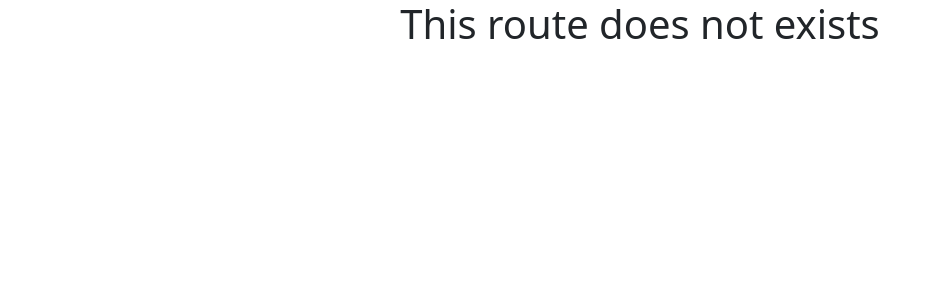
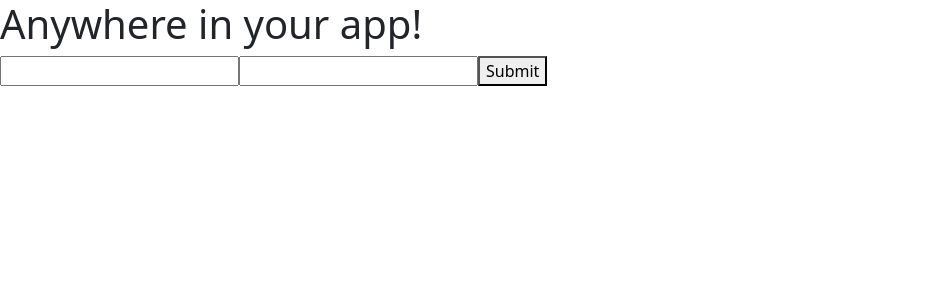
Before and after one commit to monamankar/ReactFirstProject, a React (Create React App) app: page /sign-in-formik in a window 1280 px wide. Shown: the top 300 px of the page, without its empty margins (0-941 px from the left). Built offline with nearby package versions, Linux system fonts and the light colour scheme.

Commit message:
signinformik added

```diff
--- a/src/App.js
+++ b/src/App.js
@@ -15,6 +15,7 @@ import WeatherApiSix from './WeatherApiSix';
 import WeatherApiCards from './WeatherApiCards';
 import SignUpValid from './SignUpValid';
 import SignInValid from './SignInValid';
+import SignInFormik from './SignInFormik';
 
 function App() {
   return (
@@ -31,6 +32,7 @@ function App() {
         <Route path='sign-up' element={<SignUp/>}/>
         <Route path='sign-in-valid' element={<SignInValid/>}/>
         <Route path='sign-up-valid' element={<SignUpValid/>}/>
+        <Route path='sign-in-formik' element={<SignInFormik/>}/>
         <Route path='weather-api' element={<WeatherApi/>}/>
         <Route path='weather-api-six' element={<WeatherApiSix/>}/>
         <Route path='weather-api-cards' element={<WeatherApiCards/>}/>
--- a/src/Layout1.js
+++ b/src/Layout1.js
@@ -14,6 +14,7 @@ function Layout1() {
       <a href='/sign-up'>Sign-Up</a><br/>
       <a href='/sign-in-valid'>Sign-In-Valid</a><br/>
       <a href='/sign-up-valid'>Sign-Up-Valid</a><br/>
+      <a href='/sign-in-valid'>Sign-In-Valid</a><br/>
       <a href='/weather-api'>WeatherApi</a><br/>
       <a href='/weather-api-six'>WeatherApiSix</a><br/>
       <a href='/weather-api-cards'>WeatherApiCards</a><br/>
--- /dev/null
+++ b/src/SignInFormik.js
@@ -0,0 +1,63 @@
+import React from 'react';
+import { Formik } from 'formik';
+
+const SignInFormik = () => (
+  <div>
+    <h1>Anywhere in your app!</h1>
+    <Formik
+      initialValues={{ username: '', password: '' }}
+      validate={values => {
+        const errors = {};
+        if (!values.username) {
+          errors.username = 'Required';
+        } else if (
+          !/^[A-Z0-9._%+-]+@[A-Z0-9.-]+\.[A-Z]{2,}$/i.test(values.username)
+        ) {
+          errors.username = 'Invalid username address';
+        }
+        return errors;
+      }}
+      onSubmit={(values, { setSubmitting }) => {
+        setTimeout(() => {
+          alert(JSON.stringify(values, null, 2));
+          setSubmitting(false);
+        }, 400);
+      }}
+    >
+      {({
+        values,
+        errors,
+        touched,
+        handleChange,
+        handleBlur,
+        handleSubmit,
+        isSubmitting,
+        /* and other goodies */
+      }) => (
+        <form onSubmit={handleSubmit}>
+          <input
+            type="username"
+            name="username"
+            onChange={handleChange}
+            onBlur={handleBlur}
+            value={values.username}
+          />
+          {errors.username && touched.username && errors.username}
+          <input
+            type="password"
+            name="password"
+            onChange={handleChange}
+            onBlur={handleBlur}
+            value={values.password}
+          />
+          {errors.password && touched.password && errors.password}
+          <button type="submit" disabled={isSubmitting}>
+            Submit
+          </button>
+        </form>
+      )}
+    </Formik>
+  </div>
+);
+
+export default SignInFormik;
```
